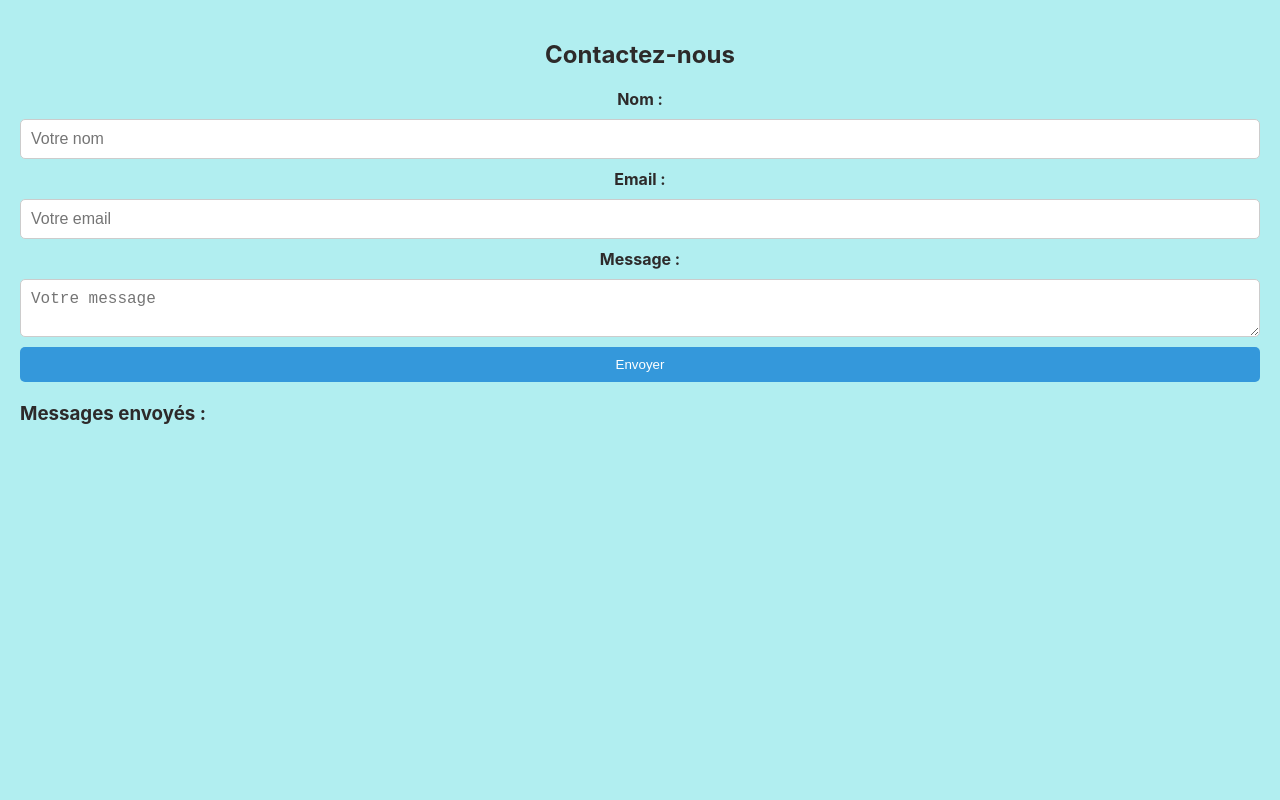
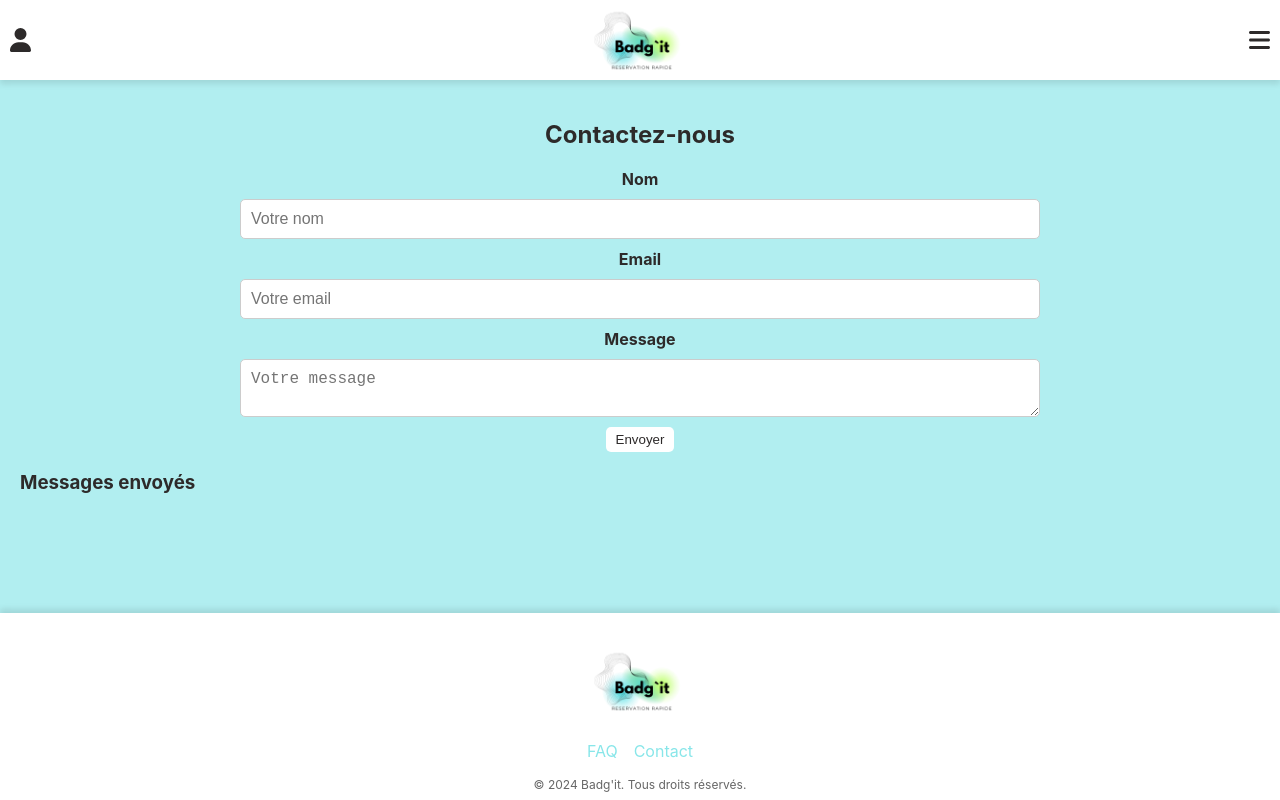
Before and after one commit to Th4End/Workshop, a Vue app: page /contact in a window 1280 px wide. Built offline with nearby package versions, Linux system fonts and the light colour scheme.

Commit message:
mise a jour page contact

```diff
--- a/src/views/BookingPage.vue
+++ b/src/views/BookingPage.vue
@@ -64,6 +64,7 @@ const cancelReservation = (roomId) => {
 </script>
 
 <template>
+  <div class="main-container">
     <Header />
     <section class="booking-page">
       <h2>Réservation de salles</h2>
@@ -107,12 +108,20 @@ const cancelReservation = (roomId) => {
       </div>
     </section>
     <Footer />
+</div>
 </template>
 
 <style scoped>
+.main-container {
+  display: flex;
+  flex-direction: column;
+  min-height: 100vh;
+}
+
 .booking-page {
   padding: 20px;
   text-align: center;
+  flex-grow: 1;
 }
 
 .room-grid {
--- a/src/views/ContactPage.vue
+++ b/src/views/ContactPage.vue
@@ -1,5 +1,7 @@
 <script setup>
 import { ref } from "vue";
+import Header from "../components/Header.vue";
+import Footer from "../components/Footer.vue";
 
 // Variables pour stocker les données du formulaire
 const name = ref("");
@@ -28,12 +30,14 @@ const sendMessage = () => {
 </script>
 
 <template>
+  <div class="main-container">
+    <Header />
     <section class="contact-page">
       <h2>Contactez-nous</h2>
 
       <!-- Formulaire de contact -->
       <div class="contact-form">
-      <label for="name">Nom :</label>
+        <label for="name">Nom</label>
         <input
           type="text"
           id="name"
@@ -41,7 +45,7 @@ const sendMessage = () => {
           placeholder="Votre nom"
         />
 
-      <label for="email">Email :</label>
+        <label for="email">Email</label>
         <input
           type="email"
           id="email"
@@ -49,7 +53,7 @@ const sendMessage = () => {
           placeholder="Votre email"
         />
 
-      <label for="message">Message :</label>
+        <label for="message">Message</label>
         <textarea
           id="message"
           v-model.trim="message"
@@ -61,7 +65,7 @@ const sendMessage = () => {
 
       <!-- Affichage des messages envoyés -->
       <div class="messages">
-      <h3>Messages envoyés :</h3>
+        <h3>Messages envoyés</h3>
         <div v-for="(msg, index) in messages" :key="index" class="message">
           <p>
             <strong>{{ msg.name }} ({{ msg.email }})</strong>
@@ -73,12 +77,21 @@ const sendMessage = () => {
         </div>
       </div>
     </section>
+    <Footer />
+</div>
 </template>
 
 <style scoped>
+.main-container {
+  display: flex;
+  flex-direction: column;
+  min-height: 100vh;
+}
+
 .contact-page {
   padding: 20px;
   text-align: center;
+  flex-grow: 1;
 }
 
 .contact-form {
@@ -86,6 +99,9 @@ const sendMessage = () => {
   flex-direction: column;
   gap: 10px;
   margin-bottom: 20px;
+  margin: 0 auto;
+  width: 100%;
+  max-width: 400px;
 }
 
 .contact-form label {
@@ -101,16 +117,12 @@ const sendMessage = () => {
 }
 
 button {
-  padding: 10px 20px;
-  background-color: #3498db;
-  color: white;
+  background-color: var(--bg-color);
+  color: var(--color-text);
+  padding: 5px 10px;
+  margin: auto;
   border: none;
   border-radius: 5px;
-  cursor: pointer;
-}
-
-button:hover {
-  background-color: #2980b9;
 }
 
 .messages {
@@ -122,4 +134,24 @@ button:hover {
   margin-bottom: 10px;
   padding-bottom: 10px;
 }
+
+@media (min-width: 768px) {
+  .contact-form {
+    max-width: 600px;
+  }
+
+  button {
+    cursor: pointer;
+  }
+
+  button:hover {
+    background-color: var(--color-secondary);
+  }
+}
+
+@media (min-width: 1024px) {
+  .contact-form {
+    max-width: 800px;
+  }
+}
 </style>
```
Lines whose indentation alone changed are shown as unchanged.
